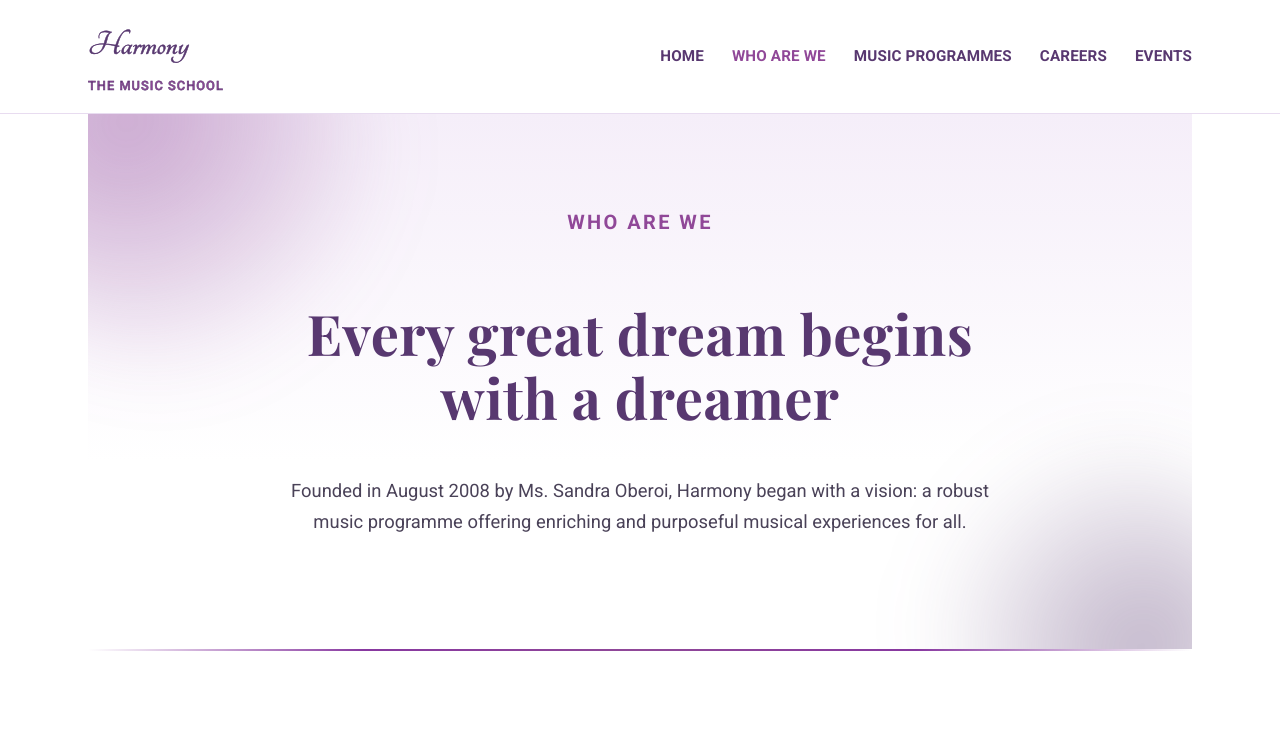
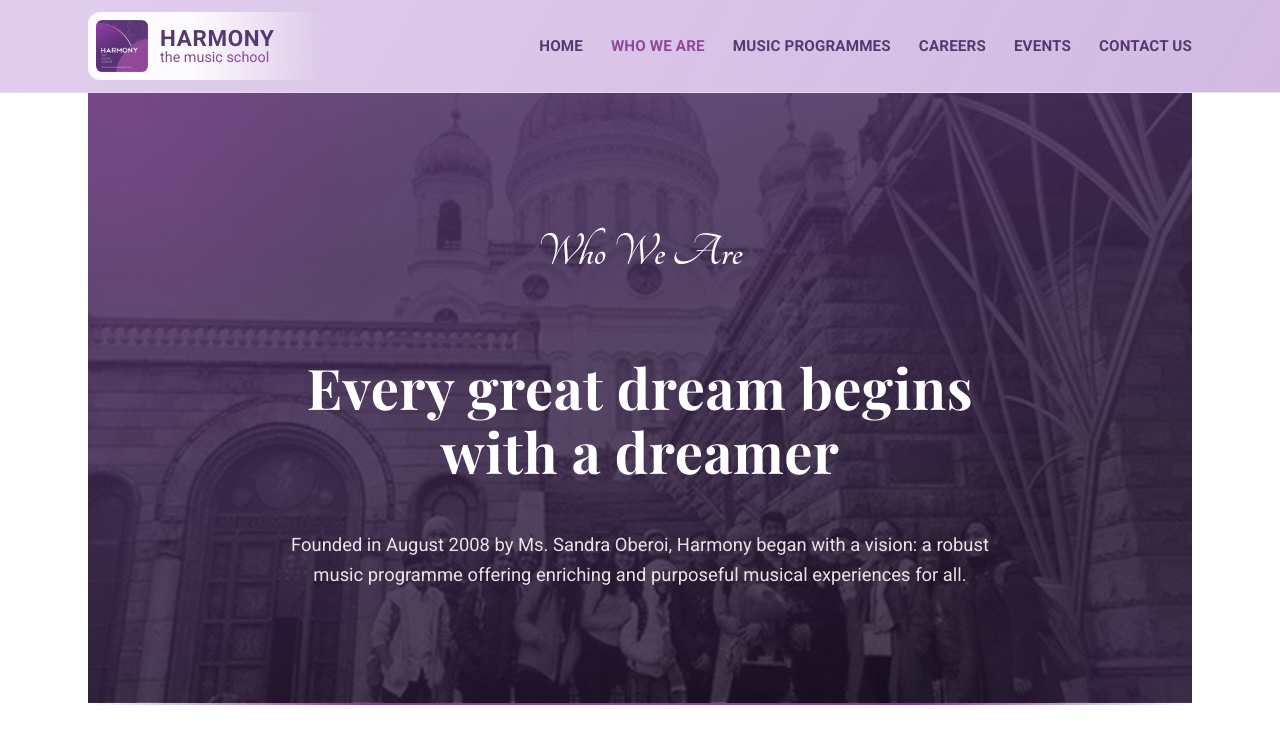
Before and after one commit to comp4020-agentic-coding-studio/comp4020-crit2-p-venkatram, a website built with Vite: page who-we-are.html in a window 1280 px wide. Shown: the top 747 px of the page. Built offline with nearby package versions, Linux system fonts and the light colour scheme.

Commit message:
Rework header brand into cropped badge + real text, and finish hero imagery pass
Replace the rectangular logo bitmap with a tight crop of just the purple
badge, rendered alongside actual HTML text ("Harmony" / "the music school")
so the wordmark is real, accessible text instead of baked into an image.
Add a white-to-transparent wash behind the brand mark that blends into the
lavender nav gradient, echoing the original logo's white panel. Also wires
in hero banner photos, a favicon/apple-touch-icon pair, an IGCSE card image,
and a testimonial avatar fix from the cohesion pass.

Co-Authored-By: Claude Sonnet 5 <noreply@anthropic.com>

```diff
--- a/styles.css
+++ b/styles.css
@@ -22,6 +22,16 @@
 
 * {
   box-sizing: border-box;
+}
+
+html {
+  scroll-behavior: smooth;
+}
+
+@media (prefers-reduced-motion: reduce) {
+  html {
+    scroll-behavior: auto;
+  }
 }
 
 body {
@@ -82,7 +92,7 @@ img {
   position: sticky;
   top: 0;
   z-index: 10;
-  background: rgb(255 255 255 / 92%);
+  background: linear-gradient(120deg, rgb(224 204 236 / 96%), rgb(206 180 224 / 92%));
   backdrop-filter: blur(0.5rem);
   border-bottom: 1px solid var(--line);
 }
@@ -93,27 +103,53 @@ img {
   display: flex;
   align-items: center;
   justify-content: space-between;
-  padding: 1rem 1.5rem;
+  padding: 0.75rem 1.5rem;
   gap: 1rem;
 }
 
 .brand {
-  font-family: var(--serif);
-  font-weight: 700;
-  font-size: 2.25rem;
-  color: var(--sage-dark);
+  display: flex;
+  align-items: center;
+  flex-shrink: 0;
+  gap: 0.75rem;
+  padding: 0.5rem 3rem 0.5rem 0.5rem;
+  border-radius: 0.75rem;
+  background: linear-gradient(
+    90deg,
+    rgb(255 255 255 / 92%) 0%,
+    rgb(255 255 255 / 92%) 45%,
+    rgb(255 255 255 / 0%) 100%
+  );
   text-decoration: none;
-  white-space: nowrap;
-  -webkit-text-stroke: 0.5px var(--sage-dark);
 }
 
-.brand span {
-  display: block;
+.brand-logo {
+  height: 3.25rem;
+  width: auto;
+  max-width: none;
+  flex-shrink: 0;
+  border-radius: 0.4rem;
+}
+
+.brand-text {
+  display: flex;
+  flex-direction: column;
+  line-height: 1.1;
+}
+
+.brand-name {
   font-family: var(--sans);
-  font-size: 0.8rem;
-  font-weight: 500;
-  letter-spacing: 0.08em;
+  font-size: 1.4rem;
+  font-weight: 700;
+  letter-spacing: 0.03em;
   text-transform: uppercase;
+  color: var(--sage-dark);
+}
+
+.brand-tagline {
+  font-family: var(--sans);
+  font-size: 0.9rem;
+  font-weight: 400;
   color: var(--terracotta);
 }
 
@@ -174,7 +210,16 @@ main {
   text-align: center;
   overflow: hidden;
   isolation: isolate;
-  background: linear-gradient(180deg, var(--cream-deep) 0%, var(--cream) 65%);
+  background-image:
+    linear-gradient(165deg, rgb(88 56 112 / 88%), rgb(20 12 30 / 78%)),
+    var(--hero-photo);
+  background-size: cover;
+  background-position: center;
+  color: var(--cream);
+}
+
+.hero h1 {
+  color: var(--cream);
 }
 
 .hero::before,
@@ -227,9 +272,19 @@ main {
   margin-block-end: 1rem;
 }
 
+.hero .eyebrow {
+  font-family: var(--serif);
+  font-size: clamp(2.25rem, 4.5vw, 3rem);
+  font-weight: 700;
+  letter-spacing: normal;
+  text-transform: none;
+  color: var(--cream);
+}
+
 .hero p.lede {
   font-size: 1.15rem;
   margin-block-end: 2rem;
+  color: rgb(255 255 255 / 88%);
 }
 
 .button {
@@ -248,6 +303,11 @@ main {
   border: 1px solid var(--sage-dark);
   color: var(--sage-dark);
   box-shadow: none;
+}
+
+.hero .button.ghost {
+  border-color: var(--cream);
+  color: var(--cream);
 }
 
 .button-row {
@@ -311,6 +371,17 @@ section {
   object-fit: cover;
   margin-block-end: 1rem;
   border: 2px solid var(--line);
+}
+
+.avatar-placeholder {
+  display: flex;
+  align-items: center;
+  justify-content: center;
+  background: linear-gradient(135deg, var(--sage) 0%, var(--sage-dark) 100%);
+  color: var(--cream);
+  font-family: var(--heading-serif);
+  font-weight: 700;
+  font-size: 1.1rem;
 }
 
 .role-icon {
--- a/who-we-are.html
+++ b/who-we-are.html
@@ -3,7 +3,7 @@
   <head>
     <meta charset="UTF-8" />
     <meta name="viewport" content="width=device-width, initial-scale=1.0" />
-    <title>Who Are We – Harmony, The Music School</title>
+    <title>Who We Are &mdash; Harmony - The Music School</title>
     <meta
       name="description"
       content="Harmony's founding story, vision, affiliations and testimonials from students, choir directors and examiners."
@@ -15,13 +15,19 @@
       href="https://fonts.googleapis.com/css2?family=Playfair+Display:wght@700;800&family=Tangerine:wght@400;700&family=Roboto:wght@400;500;700&display=swap"
     />
     <link rel="stylesheet" href="./styles.css" />
+    <link rel="icon" type="image/png" href="./images/favicon.png" />
+    <link rel="apple-touch-icon" href="./images/apple-touch-icon.png" />
   </head>
   <body>
     <header class="site-header">
       <div class="header-inner">
-        <a class="brand" href="./"
-          >Harmony<span>The Music School</span></a
-        >
+        <a class="brand" href="./">
+          <img class="brand-logo" src="./images/logo.webp" alt="" width="300" height="300" />
+          <span class="brand-text">
+            <span class="brand-name">Harmony</span>
+            <span class="brand-tagline">the music school</span>
+          </span>
+        </a>
         <button
           class="nav-toggle"
           type="button"
@@ -34,19 +40,20 @@
         <nav class="primary-nav" id="primary-nav" aria-label="Primary" data-open="false">
           <ul>
             <li><a href="./">Home</a></li>
-            <li><a href="./who-we-are.html" aria-current="page">Who Are We</a></li>
+            <li><a href="./who-we-are.html" aria-current="page">Who We Are</a></li>
             <li><a href="./music-programmes.html">Music Programmes</a></li>
             <li><a href="./careers.html">Careers</a></li>
             <li><a href="./whats-on.html">Events</a></li>
+            <li><a href="#site-footer">Contact Us</a></li>
           </ul>
         </nav>
       </div>
     </header>
 
     <main>
-      <section class="hero">
+      <section class="hero" style="--hero-photo: url('./images/banners/who-we-are.webp')">
         <div class="hero-inner">
-          <p class="eyebrow">Who Are We</p>
+          <p class="eyebrow">Who We Are</p>
           <h1>Every great dream begins with a dreamer</h1>
           <p class="lede">
             Founded in August 2008 by Ms. Sandra Oberoi, Harmony began with a
@@ -125,7 +132,7 @@
               </p>
               <p>
                 <a href="https://www.harmony-themusicschool.com/team-1"
-                  >Read her full biography &rarr;</a
+                  >Meet the team &rarr;</a
                 >
               </p>
             </div>
@@ -173,6 +180,7 @@
             </blockquote>
           </div>
           <div class="card">
+            <div class="avatar avatar-placeholder" aria-hidden="true">KRS</div>
             <blockquote>
               <p>
                 Sandra Oberoi is “a bundle of creativity, talent, knowledge
@@ -203,7 +211,7 @@
       </section>
     </main>
 
-    <footer class="site-footer">
+    <footer class="site-footer" id="site-footer">
       <div class="footer-inner">
         <div>
           <h2>Harmony – The Music School</h2>
```
Also changed, not shown: careers.html (+14 -7 lines), index.html (+15 -8 lines), music-programmes.html (+19 -7 lines), whats-on.html (+14 -7 lines), images/apple-touch-icon.png (added), images/banners/careers.webp (added), images/banners/events.webp (added), images/banners/home.webp (added), images/banners/programmes.webp (added), images/banners/who-we-are.webp (added), images/concerts/healing-hands.webp, images/favicon.png (added), images/logo.webp (added), images/programmes/igcse.webp (added).
